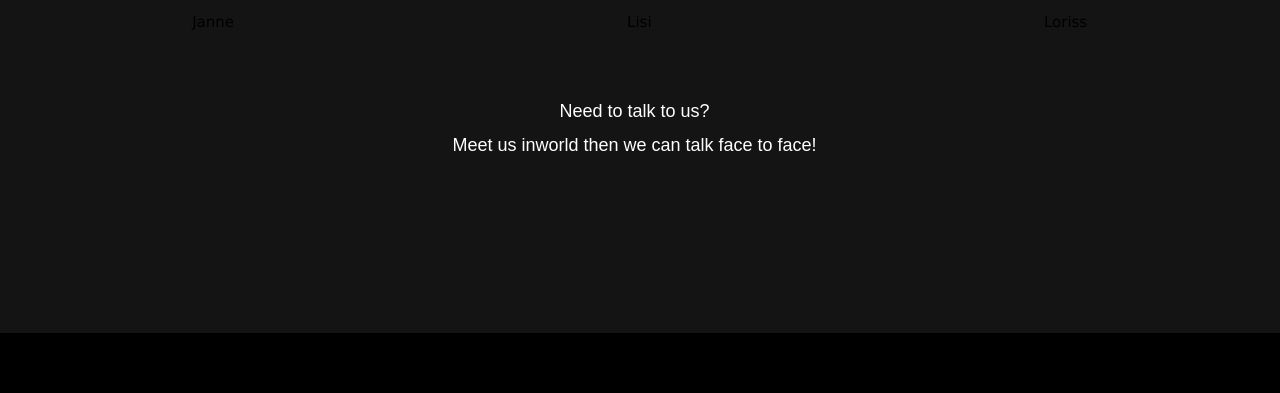
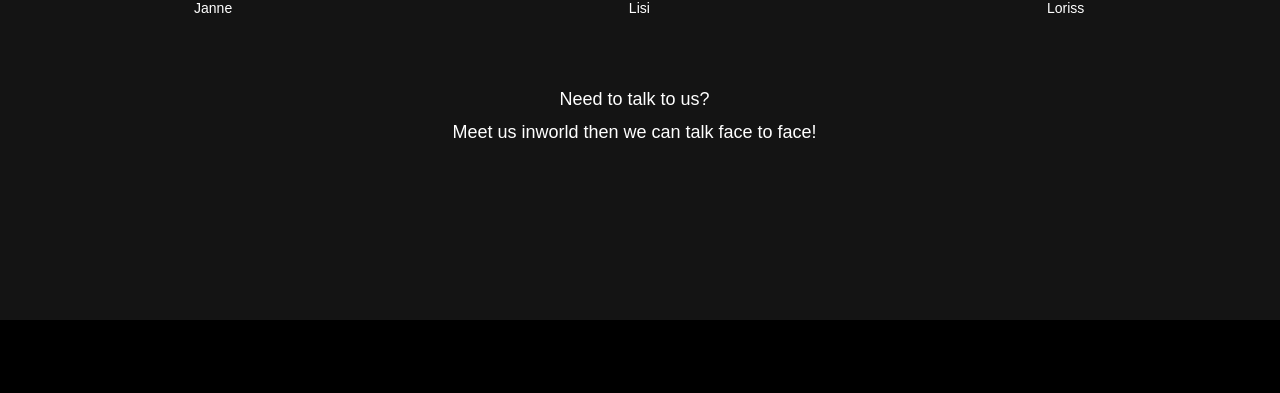
Before and after one commit to lj-studio/lj-studio.github.io, a plain HTML site: page index.html in a window 1280 px wide. Shown: the part 2407-2800 px from the top of the page. Drawn offline with Linux system fonts and the light colour scheme; some icons are missing.

Commit message:
Update index.html

```diff
--- a/index.html
+++ b/index.html
@@ -9,10 +9,24 @@
 body{
   margin:0;
   padding:0;
+  font-size:14px;
+  font-weight:normal;
+  font-family:Lexend Deca, sans-serif;
 }
 a{
   color:#f26643 !important;
 }
+div{
+  font-size:14px;
+  font-weight:normal;
+  font-family:Lexend Deca, sans-serif;
+}
+p{
+  font-size:14px;
+  font-weight:normal;
+  font-family:Lexend Deca, sans-serif;
+}
+
 .ulpb_PageBody_948 {
   background-color: transparent ;
 }
@@ -169,7 +183,7 @@ a{
                   box-shadow: px  px  px  ;
                  ' class='ftr-img-column1 img-custom'>
           <div class="img-caption-pb_img778708 img-caption" class="lj_div_head">
-            <div class="img-caption-inner" style="text-align:center;padding:5% 3%;">Janne</div>
+            <div class="img-caption-inner" style="text-align:center;padding:5% 3%;color:white;">Janne</div>
           </div>
         </div>
       </div>
@@ -185,7 +199,7 @@ a{
                   box-shadow: px  px  px  ;
                  ' class='ftr-img-column2 img-custom'>
           <div class="img-caption-pb_img419796 img-caption" class="lj_div_head">
-            <div class="img-caption-inner" style="text-align:center;padding:5% 3%;">Lisi</div>
+            <div class="img-caption-inner" style="text-align:center;padding:5% 3%;color:white;">Lisi</div>
           </div>
         </div>
       </div>
@@ -201,7 +215,7 @@ a{
                   box-shadow: px  px  px  ;
                  ' class='ftr-img-column3 img-custom'>
           <div class="img-caption-pb_img96068 img-caption" class="lj_div_head">
-            <div class="img-caption-inner" style="text-align:center;padding:5% 3%;">Loriss</div>
+            <div class="img-caption-inner" style="text-align:center;padding:5% 3%;color:white;">Loriss</div>
           </div>
         </div>
       </div>
@@ -537,7 +551,7 @@ a{
           </div>
           <div class='widget-1   '  id='widget-1-column2-ulpb_Row45171'  >
             <div style="text-align:center; color:#ffffff; font-size:16px; font-weight:normal; text-transform:;  font-family:Lexend Deca, sans-serif; font-weight:; font-style:;  text-decoration:; line-height:em;  letter-spacing:px;" >
-              <p style="text-align:center; color:#ffffff; font-size:16px; font-weight:normal; text-transform:;  font-family:Lexend Deca, sans-serif; font-weight:; font-style:;  text-decoration:; line-height:em;  letter-spacing:px;">Email to xxxx@xxxx.com or fill the form below. </p>
+              <p style="text-align:center; color:#ffffff; font-size:16px; font-weight:normal; text-transform:;  font-family:Lexend Deca, sans-serif; font-weight:; font-style:;  text-decoration:; line-height:em;  letter-spacing:px;">Email to lisiconstantine/at/foxmail.com or fill the form below. </p>
               <p>Or meet us inworld at <a href="secondlife://Morton Mains/145/215/95">secondlife://Morton Mains/145/215/95</a></p>
             </div>
           </div>
```
